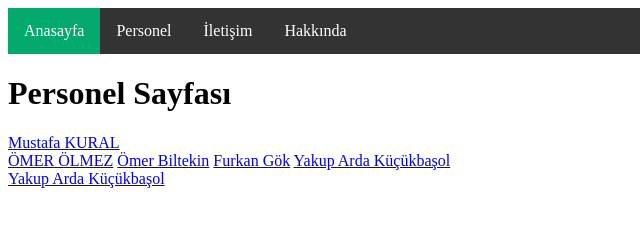
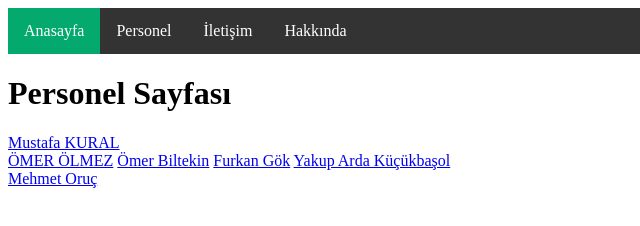
Before and after one commit to omerbiltekin/BtkDepo, a plain HTML site: page personeller.html in a window 1280 px wide. Shown: the full height of the page, 0-640 px from the left. Drawn offline with Linux system fonts and the light colour scheme.

Commit message:
Isim duzeltildi

```diff
--- a/personeller.html
+++ b/personeller.html
@@ -48,7 +48,7 @@ li a:hover:not(.active) {
 <a href="furkangok.html">Furkan Gök</a>
 <a href="Yakup_Arda.html">Yakup Arda Küçükbaşol</a><br>
 
-<a href="mehmetoruc.html">Yakup Arda Küçükbaşol</a><br>
+<a href="mehmetoruc.html">Mehmet Oruç</a><br>
 
 
 </body>
```
